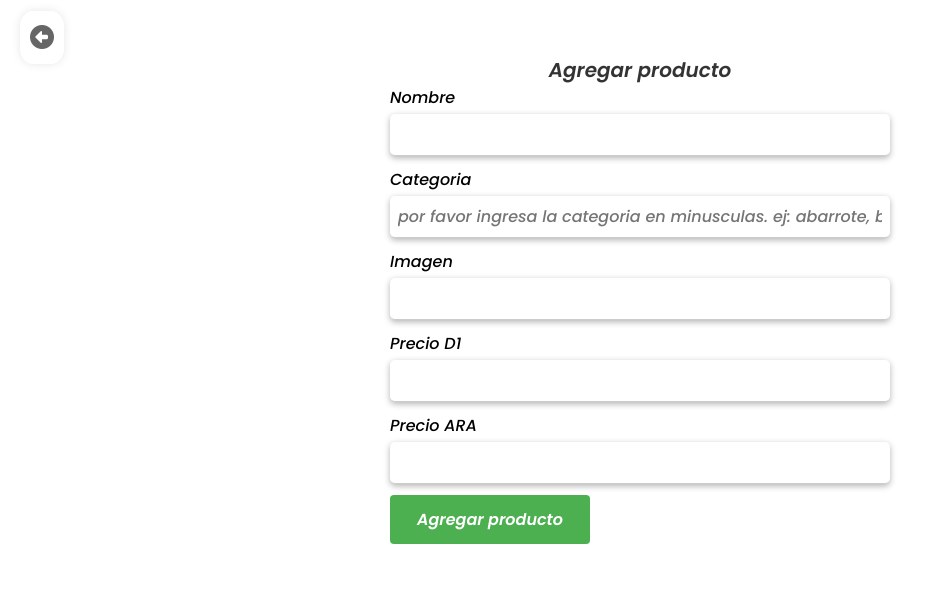
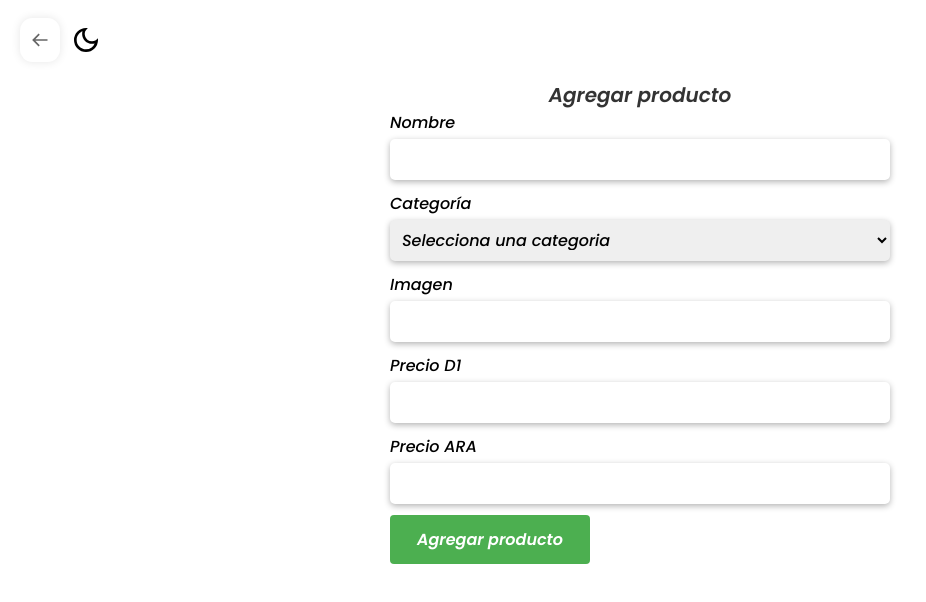
Before and after one commit to jxlio/prices-project, a React (Vite) app: page /add in a window 1280 px wide. Shown: the top 602 px of the page, without its empty margins (0-926 px from the left). Built offline with nearby package versions, Linux system fonts and the light colour scheme; the HTML template or start-up script is replaced by a standard one; a web font is replaced by a local one.

Commit message:
added new table, and finish dark mode in the whole app

```diff
--- a/src/Components/Navbar.jsx
+++ b/src/Components/Navbar.jsx
@@ -20,11 +20,12 @@ const Navbar = () => {
       >
         <img className="logoIndex" src={logo} alt="" height={120} width={210} />
         <nav>
-          {dark ? (
-            <MdDarkMode className="darkMode" onClick={toggleDarkMode} />
-          ) : (
-            <MdOutlineDarkMode className="darkMode" onClick={toggleDarkMode} />
-          )}
+
+      {dark ? (
+        <MdDarkMode className="darkMode" onClick={toggleDarkMode} style={{ color: dark && "white" }} />
+      ) : (
+        <MdOutlineDarkMode className="darkMode" onClick={toggleDarkMode} style={{ color: dark && "black" }}  />
+      )}
 
           <Link to={"#distribuidoras"}>Sobre nosotros</Link>
           <Link>Como funcionamos</Link>
--- a/src/Components/Sidebar.jsx
+++ b/src/Components/Sidebar.jsx
@@ -11,14 +11,14 @@ import {AiOutlineHome, AiOutlineFileAdd} from "react-icons/ai"
 const Sidebar = ({ handleCates, handleInput, toggleCart, size }) => {
   const categorias = [
     { id: 0, nombre: "Todos", call: "" },
-    { id: 1, nombre: "Bebidas", call: "bebida" },
-    { id: 2, nombre: "Alimentos Basicos", call: "abasicos" },
-    { id: 3, nombre: "Mecatos", call: "mecato" },
-    { id: 4, nombre: "Lacteos y huevos", call: "lacteos" },
-    { id: 5, nombre: "Productos de limpieza", call: "aseo" },
-    { id: 6, nombre: "Aseo personal", call: "cuidadoperso" },
-    { id: 7, nombre: "Frutas", call: "fruta" },
-    { id: 8, nombre: "Carnes", call: "Carne" },
+    { id: 1, nombre: "Bebidas", call: "bebidas" },
+    { id: 2, nombre: "Alimentos Basicos", call: "Alimentos Basicos" },
+    { id: 3, nombre: "Mecatos", call: "Mecatos" },
+    { id: 4, nombre: "Lacteos y huevos", call: "Lacteos y huevos" },
+    { id: 5, nombre: "Productos de limpieza", call: "Productos de limpieza" },
+    { id: 6, nombre: "Aseo personal", call: "Aseo personal" },
+    { id: 7, nombre: "Frutas", call: "Frutas" },
+    { id: 8, nombre: "Carnes", call: "Carnes" },
   ];
 
   const [dark, setDark, toggleDarkMode] = useContext(DarkMode);
@@ -77,20 +77,20 @@ const Sidebar = ({ handleCates, handleInput, toggleCart, size }) => {
 
 
       {dark ? (
-        <MdDarkMode className="darkMode" onClick={toggleDarkMode} />
+        <MdDarkMode className="darkMode" onClick={toggleDarkMode} style={{ color: dark && "white" }} />
       ) : (
-        <MdOutlineDarkMode className="darkMode" onClick={toggleDarkMode} />
+        <MdOutlineDarkMode className="darkMode" onClick={toggleDarkMode} style={{ color: dark && "black" }}  />
       )}
 
         <Tooltip title="Volver al inicio" arrow>
           <Link to={"/"} className="darkMode">
-           <AiOutlineHome/>
+           <AiOutlineHome style={{ color: dark && "white" }}/>
           </Link>
         </Tooltip>
 
         <Tooltip title="Agregar un producto" arrow>
           <Link to={"/add"} className="darkMode">
-          <AiOutlineFileAdd/>
+          <AiOutlineFileAdd style={{ color: dark && "white" }} />
           </Link>
         </Tooltip>
       </div>
--- a/src/Styles/Form.css
+++ b/src/Styles/Form.css
@@ -1,3 +1,8 @@
+.form-container {
+  width: 100%;
+  height: 100vh;
+}
+
 .formAdd {
   display: flex;
   flex-direction: column;
@@ -14,20 +19,20 @@
   color: #666666;
   cursor: pointer;
   font-size: 24px;
-  height: 30px;
-  width: 30px;
+  height: 2.7rem;
+  width: 40px;
   transition: all 0.3s ease-in-out;
   padding: 10px;
   margin-left: 20px;
+  margin-right: 10px;
+  display: flex;
+  justify-content: center;
+  align-items: center;
 }
 .atras-cont {
-  margin-top: 20px;
-}
-
-.atras:hover {
-  background-color: #666666;
-  color: #ffffff;
-  transform: scale(1.1);
+  height: 80px;
+  display: flex;
+  align-items: center;
 }
 
 .formAdd p {
@@ -49,7 +54,6 @@
   font-size: 16px;
   padding: 8px;
   border: none;
-  border-bottom: 1px solid #ccc;
   outline: none;
   border-radius: 5px;
   box-shadow: 0 2px 6px rgba(0, 0, 0, 0.3);
@@ -71,3 +75,13 @@
 .formAdd button[type="submit"]:hover {
   background-color: #3e8e41;
 }
+
+select {
+  font-size: 16px;
+  padding: 8px;
+  border: none;
+  outline: none;
+  border-radius: 5px;
+  box-shadow: 0 2px 6px rgba(0, 0, 0, 0.3);
+  margin-top: 4px;
+}
--- a/src/Styles/Main.css
+++ b/src/Styles/Main.css
@@ -5,14 +5,12 @@
   font-family: "Poppins", sans-serif;
 }
 
-
-
 /* Main container */
 .main {
   width: 100%;
   height: 100%;
   display: flex;
-  background-color: #f5f5f5
+  background-color: #f5f5f5;
 }
 
 /* Products container */
@@ -146,7 +144,6 @@
   display: flex;
   justify-content: center;
   align-items: center;
-
 }
 
 .no-ava {
@@ -265,18 +262,16 @@
   margin-bottom: 20px;
 }
 
-
 .sidebar h2 {
   color: black;
   margin: 20px;
   font-family: "Poppins", sans-serif;
-
 }
 
 .cart-icon {
   font-size: 32px;
   cursor: pointer;
-    color:black;
+  color: black;
 }
 
 .cart-icon:hover {
@@ -284,13 +279,11 @@
   color: rebeccapurple;
 }
 
-
-  .darkMode{
+.darkMode {
   font-size: 2rem;
   user-select: none;
   cursor: pointer;
   color: black;
-
 }
 
 .home-container {
@@ -301,15 +294,15 @@
   justify-content: center;
 }
 
-
-
-
-
-
-
+.toast-message {
+  background: darkblue;
+  color: #fff;
+  font-size: 20px;
+  width: 34vw;
+  padding: 30px 20px;
+}
 
 /*DARK MODEEEEE */
-
 
 /* Media Queries */
 
--- a/src/pages/AddProduct.jsx
+++ b/src/pages/AddProduct.jsx
@@ -1,17 +1,19 @@
-import React, { useRef, useState } from "react";
+import React, { useContext, useState } from "react";
 import "../Styles/Form.css";
 import { ToastContainer, toast } from "react-toastify";
 import "react-toastify/dist/ReactToastify.css";
 import { Link } from "react-router-dom";
+import { DarkMode } from "../context/darkMode";
+import {BiArrowBack} from "react-icons/bi"
+import { MdDarkMode, MdOutlineDarkMode } from "react-icons/md";
 
 const FormAddProd = ({ producto, setProducto }) => {
   const [form, setForm] = useState({
     name: "",
-    category: "",
-    description: "",
     img1: "",
     precio_ara: "",
     precio_d1: "",
+    category: "",
   });
 
   function handleChange(event) {
@@ -22,16 +24,17 @@ const FormAddProd = ({ producto, setProducto }) => {
     }));
   }
 
+  const [dark, setDark, toggleDarkMode] = useContext(DarkMode);
+
   const handleSubmit = (e) => {
     e.preventDefault();
 
     const fd = new FormData();
     fd.append("name", form.name);
-    fd.append("category", form.category);
-    fd.append("description", form.description);
     fd.append("img1", form.img1);
     fd.append("precio_ara", form.precio_ara);
     fd.append("precio_d1", form.precio_d1);
+    fd.append("category", form.category);
 
     fetch("http://localhost/products/index.php", {
       method: "POST",
@@ -44,12 +47,11 @@ const FormAddProd = ({ producto, setProducto }) => {
           name: "",
           category: "",
           description: "",
-          quantity: "",
           img1: "",
           precio_ara: "",
           precio_d1: "",
         });
-        toast.success("Producto agregado con exito", {
+        toast.success("Producto agregado con éxito", {
           position: "top-right",
           autoClose: 2000,
           closeOnClick: true,
@@ -62,18 +64,27 @@ const FormAddProd = ({ producto, setProducto }) => {
   };
 
   return (
-    <>
+    <div
+      className="form-container"
+      style={{ backgroundColor: dark && "#202124", color: dark && "white" }}
+    >
       <div className="atras-cont" title="Volver">
         <Link to={"/products"} className="atras">
           {" "}
-          <i className="fa-solid fa-circle-left"></i>{" "}
+        <BiArrowBack/>
         </Link>
+
+      {dark ? (
+        <MdDarkMode className="darkMode" onClick={toggleDarkMode} style={{ color: dark && "white" }} />
+      ) : (
+        <MdOutlineDarkMode className="darkMode" onClick={toggleDarkMode} style={{ color: dark && "black" }}  />
+      )}
       </div>
 
       <form className="formAdd" onSubmit={handleSubmit}>
         <ToastContainer />
 
-        <p>Agregar producto</p>
+        <p  style={{ color: dark && "white" }}>Agregar producto</p>
 
         <label htmlFor="name">
           {" "}
@@ -84,21 +95,32 @@ const FormAddProd = ({ producto, setProducto }) => {
             value={form.name}
             onChange={handleChange}
             required
+            style={{ backgroundColor: dark && "#303134", color: dark && "white" }}
           />
         </label>
 
         <label htmlFor="category">
           {" "}
-          Categoria{" "}
-          <input
-            placeholder="por favor ingresa la categoria en minusculas. ej: abarrote, bebida "
-            type="text"
+          Categoría{" "}
+          <select
             name="category"
+            id="category"
             value={form.category}
             onChange={handleChange}
-            required
-          />
+            style={{ backgroundColor: dark && "#303134", color: dark && "white" }}
+          >
+            <option value="">Selecciona una categoria</option>
+            <option value="1">Bebidas</option>
+            <option value="2">Alimentos Básicos</option>
+            <option value="3">Mecatos</option>
+            <option value="4">Lácteos y huevos</option>
+            <option value="5">Productos de limpieza</option>
+            <option value="6">Aseo personal</option>
+            <option value="7">Frutas</option>
+            <option value="8">Carnes</option>
+          </select>
         </label>
+
         <label htmlFor="img1">
           Imagen{" "}
           <input
@@ -107,8 +129,10 @@ const FormAddProd = ({ producto, setProducto }) => {
             value={form.img1}
             onChange={handleChange}
             required
+            style={{ backgroundColor: dark && "#303134", color: dark && "white" }}
           />
         </label>
+
         <label htmlFor="precio_ara">
           {" "}
           Precio D1
@@ -118,8 +142,10 @@ const FormAddProd = ({ producto, setProducto }) => {
             value={form.precio_ara}
             onChange={handleChange}
             required
+            style={{ backgroundColor: dark && "#303134", color: dark && "white" }}
           />
         </label>
+
         <label htmlFor="precio_d1">
           Precio ARA
           <input
@@ -128,12 +154,13 @@ const FormAddProd = ({ producto, setProducto }) => {
             value={form.precio_d1}
             onChange={handleChange}
             required
+            style={{ backgroundColor: dark && "#303134", color: dark && "white" }}
           />
         </label>
 
         <button type="submit">Agregar producto</button>
       </form>
-    </>
+    </div>
   );
 };
 
--- a/src/pages/ProductsMain.jsx
+++ b/src/pages/ProductsMain.jsx
@@ -44,7 +44,7 @@ const ProdsPrices = ({ setProducto, producto }) => {
       ]);
       toast.success("Producto agregado al carrito", {
         position: "top-center",
-        autoClose: 1000,
+        autoClose: 400,
         theme: "colored",
       });
       setIsSelected(false);
@@ -54,7 +54,7 @@ const ProdsPrices = ({ setProducto, producto }) => {
       setCart(updatedCart);
       toast.error("Producto eliminado del carrito", {
         position: "top-center",
-        autoClose: 3000,
+        autoClose: 400,
         theme: "colored",
       });
       setIsSelected(true);
@@ -111,6 +111,12 @@ const ProdsPrices = ({ setProducto, producto }) => {
         console.log("Item deleted:", data);
         setProducto(producto.filter((item) => item.id !== id));
       })
+      toast.error("Producto eliminado", {
+        position:"top-center",
+        autoClose: 400,
+        theme: "colored",
+
+      })
       .catch((error) => {
         console.error("Error deleting item:", error);
       });
@@ -119,15 +125,15 @@ const ProdsPrices = ({ setProducto, producto }) => {
   const handleCategory = (categoria) => {
     fetch(`http://localhost/products/index.php?category=${categoria}`)
       .then((response) => response.json())
-      .then((categorico) => {
-        if (categorico.length === 0) {
+      .then((data) => {
+        if (data.length === 0) {
           setNoProduct(true);
           setProducto([]);
           setOriginalProduct([]);
         } else {
           setNoProduct(false);
-          setProducto(categorico);
-          setOriginalProduct(categorico);
+          setProducto(data);
+          setOriginalProduct(data);
         }
       })
       .catch((error) => {
```
Also changed, not shown: src/Components/CartaDistri.jsx (+8 -8 lines). Lines whose indentation alone changed are shown as unchanged.
